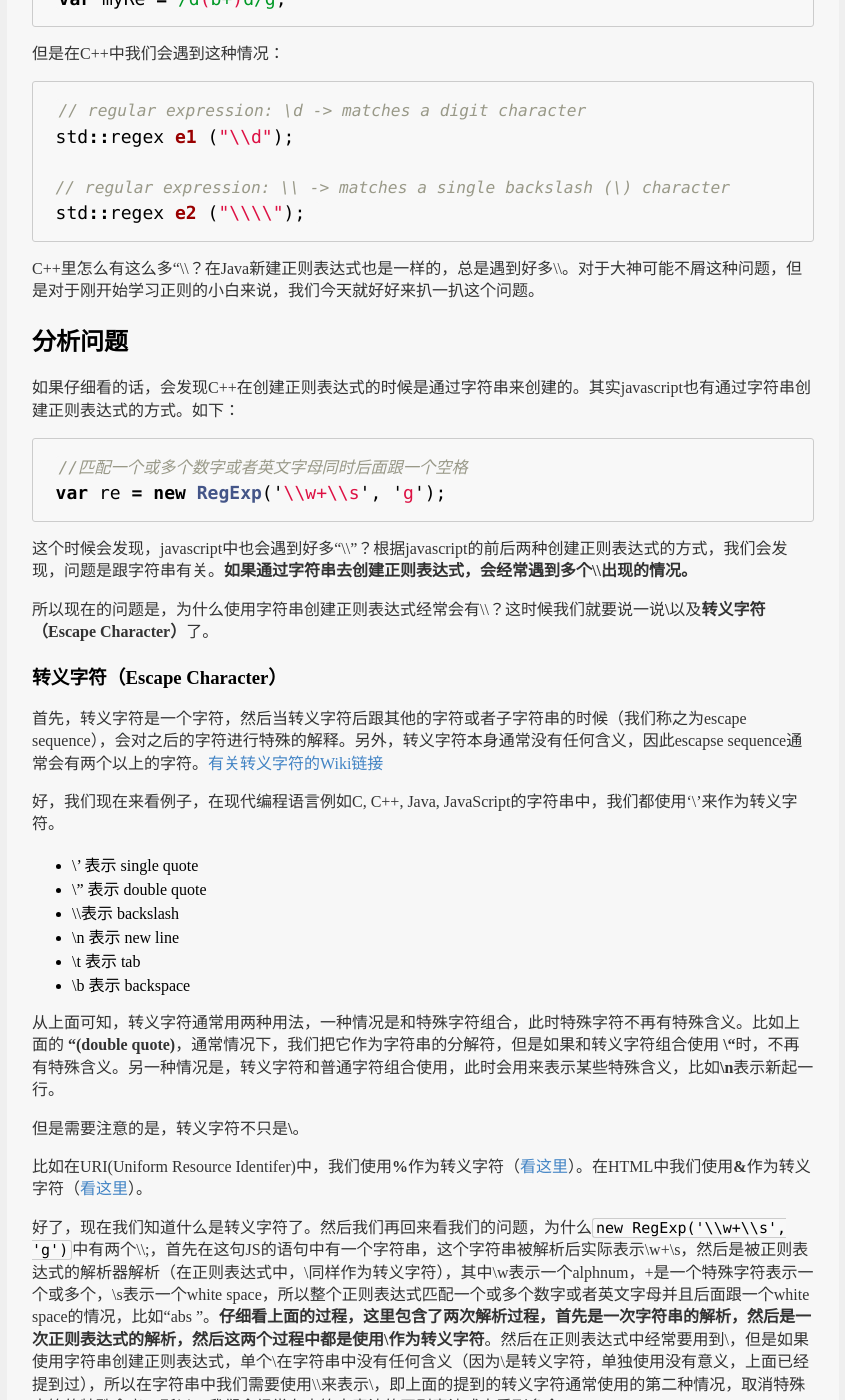
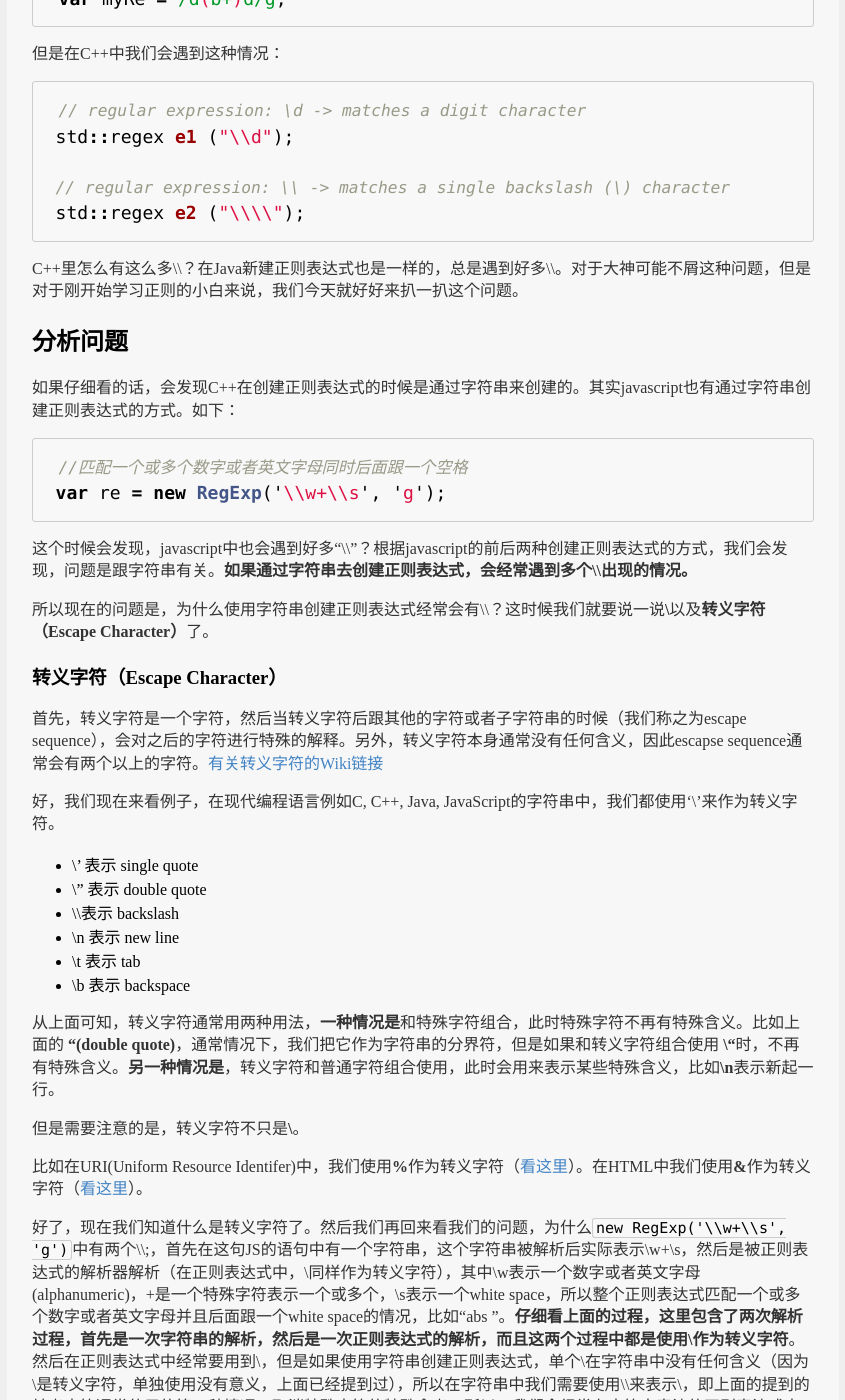
Before and after one commit to tank0317/tank0317.github.io, a Jekyll site: the page built from _posts/2017-04-11-regular-expression-and-escape-character.md, in a window 1280 px wide and 1400 px high, scrolled down 348 px. Shown: the whole window, without its empty margins (217-1062 px from the left). Built offline with Jekyll 4.4.1, drawn with Linux system fonts in a browser that asks for light colours; comment, search, counter and statistics services are not loaded.

Commit message:
update this arcital

````diff
--- a/_posts/2017-04-11-regular-expression-and-escape-character.md
+++ b/_posts/2017-04-11-regular-expression-and-escape-character.md
@@ -21,7 +21,7 @@ std::regex e1 ("\\d");
 // regular expression: \\ -> matches a single backslash (\) character
 std::regex e2 ("\\\\");
 ```
-C++里怎么有这么多“&#92;&#92;？在Java新建正则表达式也是一样的，总是遇到好多&#92;&#92;。对于大神可能不屑这种问题，但是对于刚开始学习正则的小白来说，我们今天就好好来扒一扒这个问题。
+C++里怎么有这么多&#92;&#92;？在Java新建正则表达式也是一样的，总是遇到好多&#92;&#92;。对于大神可能不屑这种问题，但是对于刚开始学习正则的小白来说，我们今天就好好来扒一扒这个问题。
 
 ## 分析问题
 
@@ -47,13 +47,13 @@ var re = new RegExp('\\w+\\s', 'g');
 * &#92;t 表示 tab
 * &#92;b 表示 backspace
 
-从上面可知，转义字符通常用两种用法，一种情况是和特殊字符组合，此时特殊字符不再有特殊含义。比如上面的 **"(double quote)**，通常情况下，我们把它作为字符串的分解符，但是如果和转义字符组合使用 **&#92;"**时，不再有特殊含义。另一种情况是，转义字符和普通字符组合使用，此时会用来表示某些特殊含义，比如**&#92;n**表示新起一行。
+从上面可知，转义字符通常用两种用法，**一种情况是**和特殊字符组合，此时特殊字符不再有特殊含义。比如上面的 **"(double quote)**，通常情况下，我们把它作为字符串的分界符，但是如果和转义字符组合使用 **&#92;"**时，不再有特殊含义。**另一种情况是**，转义字符和普通字符组合使用，此时会用来表示某些特殊含义，比如**&#92;n**表示新起一行。
 
 但是需要注意的是，转义字符不只是**&#92;**。
 
 比如在URI(Uniform Resource Identifer)中，我们使用**%**作为转义字符（[看这里](https://en.wikipedia.org/wiki/Percent-encoding)）。在HTML中我们使用**&amp;**作为转义字符（[看这里](https://en.wikipedia.org/wiki/List_of_XML_and_HTML_character_entity_references)）。
 
-好了，现在我们知道什么是转义字符了。然后我们再回来看我们的问题，为什么`new RegExp('\\w+\\s', 'g')`中有两个&#92;&#92;;，首先在这句JS的语句中有一个字符串，这个字符串被解析后实际表示&#92;w+&#92;s，然后是被正则表达式的解析器解析（在正则表达式中，&#92;同样作为转义字符），其中&#92;w表示一个alphnum，+是一个特殊字符表示一个或多个，&#92;s表示一个white space，所以整个正则表达式匹配一个或多个数字或者英文字母并且后面跟一个white space的情况，比如“abs ”。**仔细看上面的过程，这里包含了两次解析过程，首先是一次字符串的解析，然后是一次正则表达式的解析，然后这两个过程中都是使用\作为转义字符**。然后在正则表达式中经常要用到&#92;，但是如果使用字符串创建正则表达式，单个&#92;在字符串中没有任何含义（因为&#92;是转义字符，单独使用没有意义，上面已经提到过），所以在字符串中我们需要使用&#92;&#92;来表示&#92;，即上面的提到的转义字符通常使用的第二种情况，取消特殊字符的特殊含义。所以，我们会经常在字符串表达的正则表达式中看到多个&#92;&#92;。
+好了，现在我们知道什么是转义字符了。然后我们再回来看我们的问题，为什么`new RegExp('\\w+\\s', 'g')`中有两个&#92;&#92;;，首先在这句JS的语句中有一个字符串，这个字符串被解析后实际表示&#92;w+&#92;s，然后是被正则表达式的解析器解析（在正则表达式中，&#92;同样作为转义字符），其中&#92;w表示一个数字或者英文字母(alphanumeric)，+是一个特殊字符表示一个或多个，&#92;s表示一个white space，所以整个正则表达式匹配一个或多个数字或者英文字母并且后面跟一个white space的情况，比如“abs ”。**仔细看上面的过程，这里包含了两次解析过程，首先是一次字符串的解析，然后是一次正则表达式的解析，而且这两个过程中都是使用\作为转义字符**。然后在正则表达式中经常要用到&#92;，但是如果使用字符串创建正则表达式，单个&#92;在字符串中没有任何含义（因为&#92;是转义字符，单独使用没有意义，上面已经提到过），所以在字符串中我们需要使用&#92;&#92;来表示&#92;，即上面的提到的转义字符通常使用的第二种情况，取消特殊字符的特殊含义。所以，我们会经常在字符串表达的正则表达式中看到多个&#92;&#92;。
 
 ## 快速写一个正则表达式
 
````
Also changed, not shown: other parts of _posts/2017-04-11-regular-expression-and-escape-character.md (+0 -2 lines).
